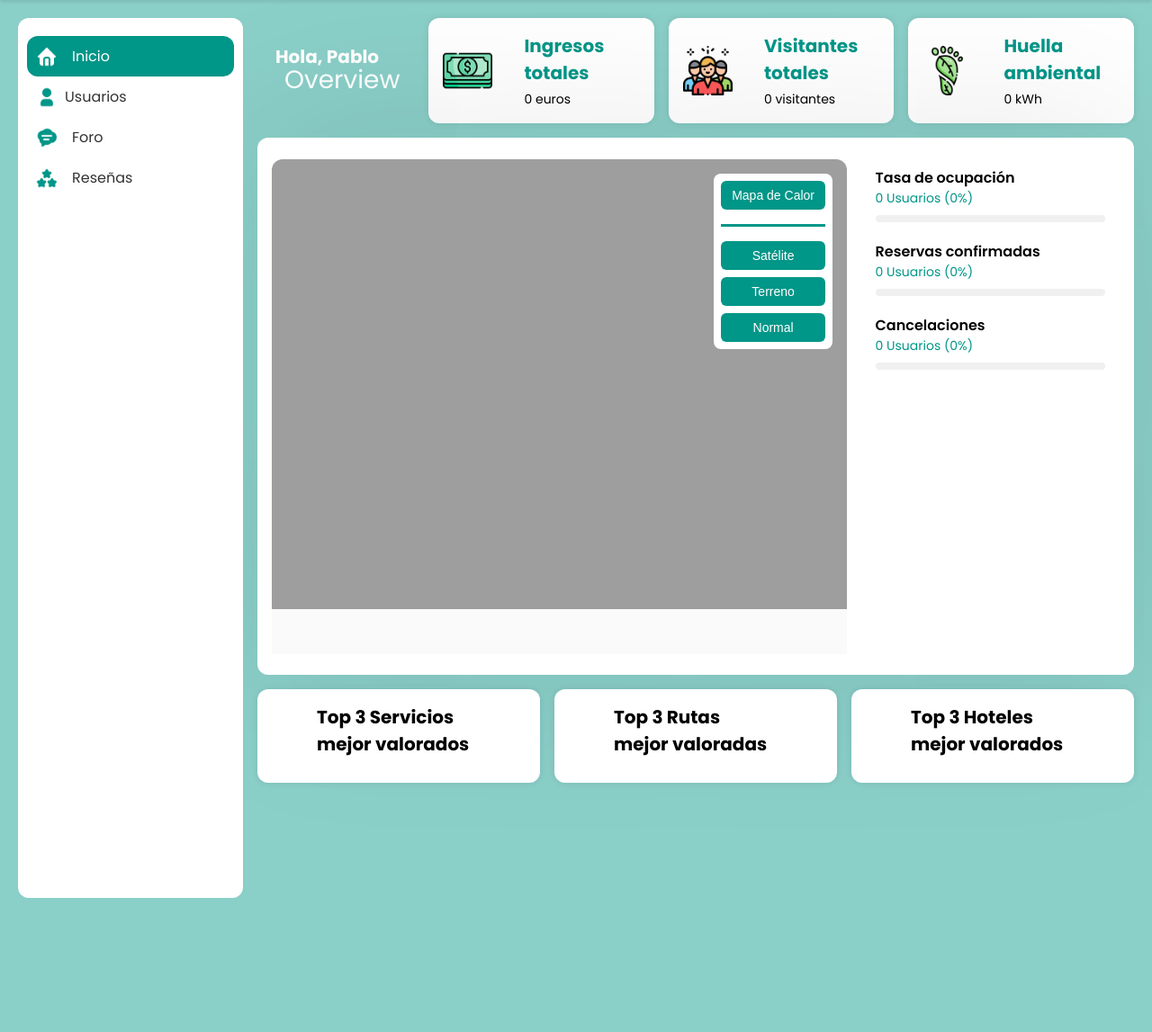
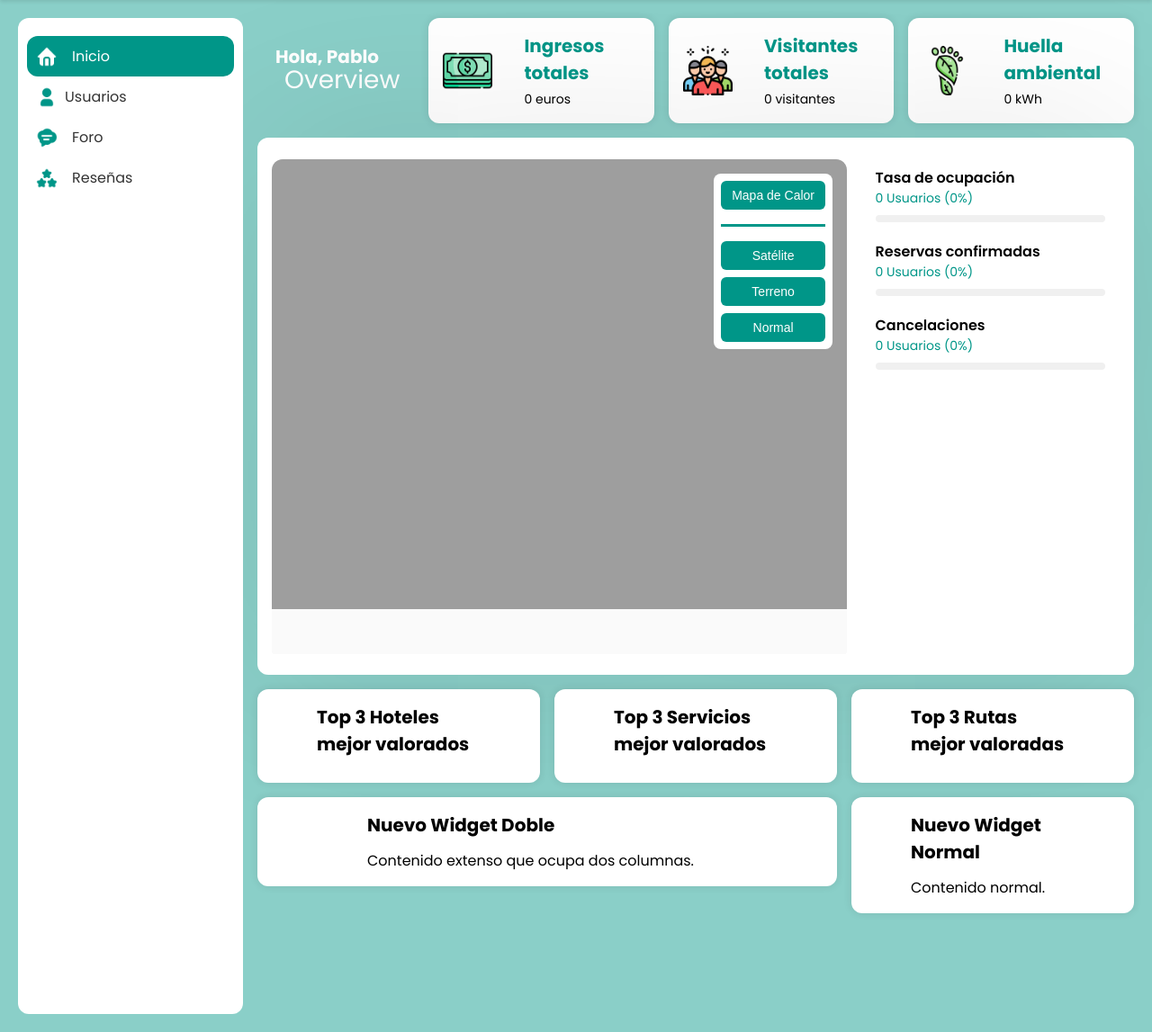
Before and after one commit to 5nullpointers/GreenLakeVillage, a Flask app: page /admin in a window 1280 px wide. Shown: the part 70-1217 px from the top of the page at 90% size. Run offline with Flask 3, Linux system fonts and the light colour scheme; data that the repository does not hold is empty; parts of the project's set-up code (start-up, migrations or seed data) failed here and were passed over; some libraries are stand-ins or nearby versions.

Commit message:
Incluida tarjetas widgets nuevos

```diff
--- a/Presentacion/static/css/Admin.css
+++ b/Presentacion/static/css/Admin.css
@@ -332,27 +332,37 @@ body {
 /* Widgets: Panel centrado horizontalmente */
 .admin-widget-1,
 .admin-widget-2,
-.admin-widget-3 {
-  margin: 0 auto;      /* Centra horizontalmente la tarjeta */
-  max-width: 600px;    /* Ancho máximo de la tarjeta */
+.admin-widget-3,
+.admin-widget-4,
+.admin-widget-5 {
+  margin: 0 auto;
+  max-width: 600px;
   width: 100%;
-  text-align: left;    /* Texto a la izquierda */
-  align-self: start;   /* Evita que el panel se expanda innecesariamente */
+  text-align: left;
+  align-self: start;
 }
 
+.admin-widget-1 {
+  grid-column: 2 / 3;
+}
 .admin-widget-2 {
-  grid-column: 2 / 3; /* Ajusta si lo necesitas */
-  grid-row: 40 / 80;
+  grid-column: 3 / 4;
+}
+.admin-widget-3 {
+  grid-column: 4 / 5;
+}
+.admin-widget-4 {
+  grid-column: 2 / 4;
+  margin: 0;
+  max-width: none;
+  width: 100%;
 }
 
-.admin-widget-3 {
-  grid-column: 3 / 4;
-  grid-row: 40 / 80;
-}
-
-.admin-widget-4 {
+.admin-widget-5 {
   grid-column: 4 / 5;
-  grid-row: 40 / 80;
+  margin: 0;
+  max-width: none;
+  width: 100%;
 }
 
 /* Responsividad para pantallas pequeñas */
@@ -466,7 +476,7 @@ body {
 /* Contenedor interno si deseas centrar el contenido sin perder la alineación de texto */
 .widget-inner {
   max-width: 500px;
-  margin: 0 auto;  /* Centra horizontalmente */
+  margin: 0 auto;
   text-align: left;
-  padding: 0 50px; /* Opcional, para margen interior */
+  padding: 0 50px;
 }
--- a/Presentacion/templates/Admin.html
+++ b/Presentacion/templates/Admin.html
@@ -113,10 +113,9 @@
           </div>
         </div>
 
-        <!-- Otros Widgets -->
+        <!-- Widgets existentes -->
         <!-- Widget para Top 3 Hoteles -->
         <div class="panel admin-widget-1" id="topHotelesWidget">
-          <!-- Opcional: contenedor interno para centrar el bloque con texto a la izquierda -->
           <div class="widget-inner">
             <h3>Top 3 Hoteles mejor valorados</h3>
             <ul id="topHotelesList"></ul>
@@ -138,6 +137,22 @@
             <ul id="topRutasList"></ul>
           </div>
         </div>
+
+        <!-- NUEVO: Widget doble debajo de los 2 ya existentes (col 2 y 3) -->
+        <div class="panel admin-widget-4" id="widget-doble">
+          <div class="widget-inner">
+            <h3>Nuevo Widget Doble</h3>
+            <p>Contenido extenso que ocupa dos columnas.</p>
+          </div>
+        </div>
+
+        <!-- NUEVO: Widget normal debajo del 3er widget (col 4) -->
+        <div class="panel admin-widget-5" id="widget-normal">
+          <div class="widget-inner">
+            <h3>Nuevo Widget Normal</h3>
+            <p>Contenido normal.</p>
+          </div>
+        </div>
       </div>
     </div>
   </div>
```
